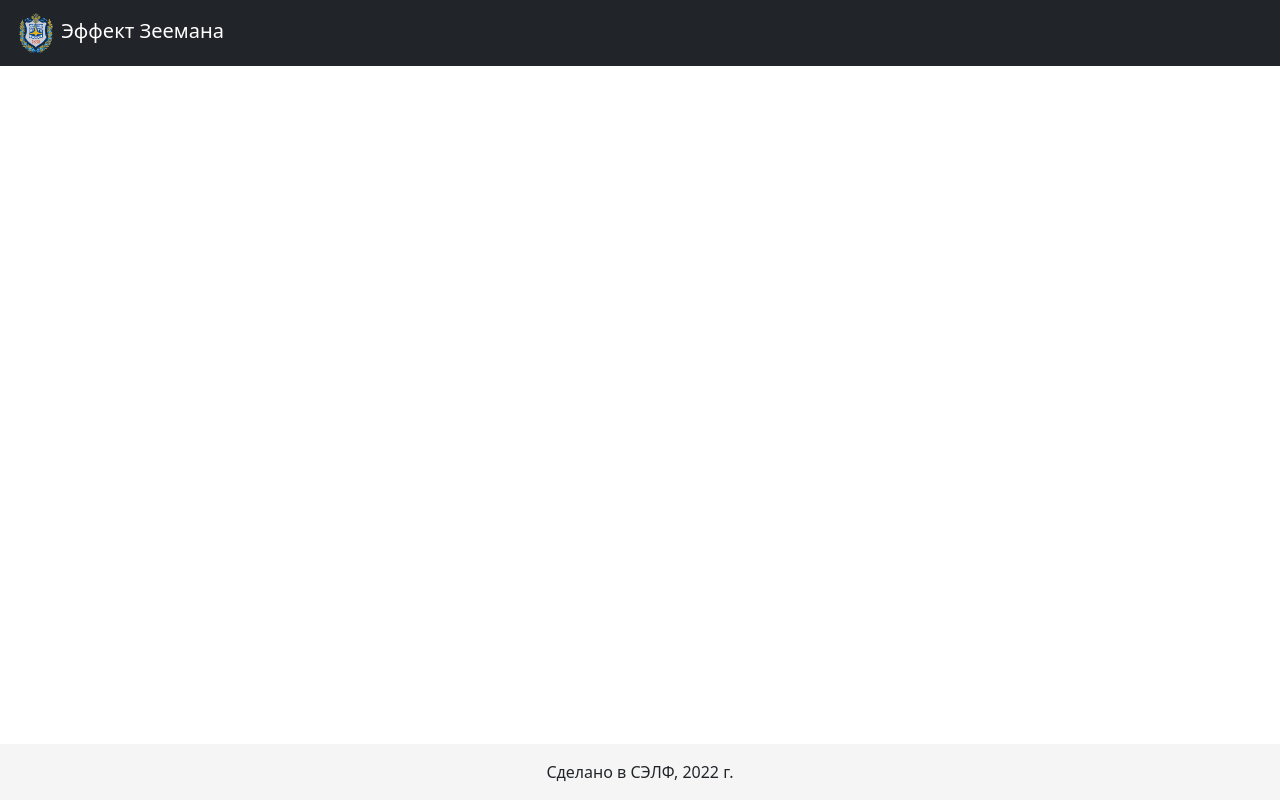
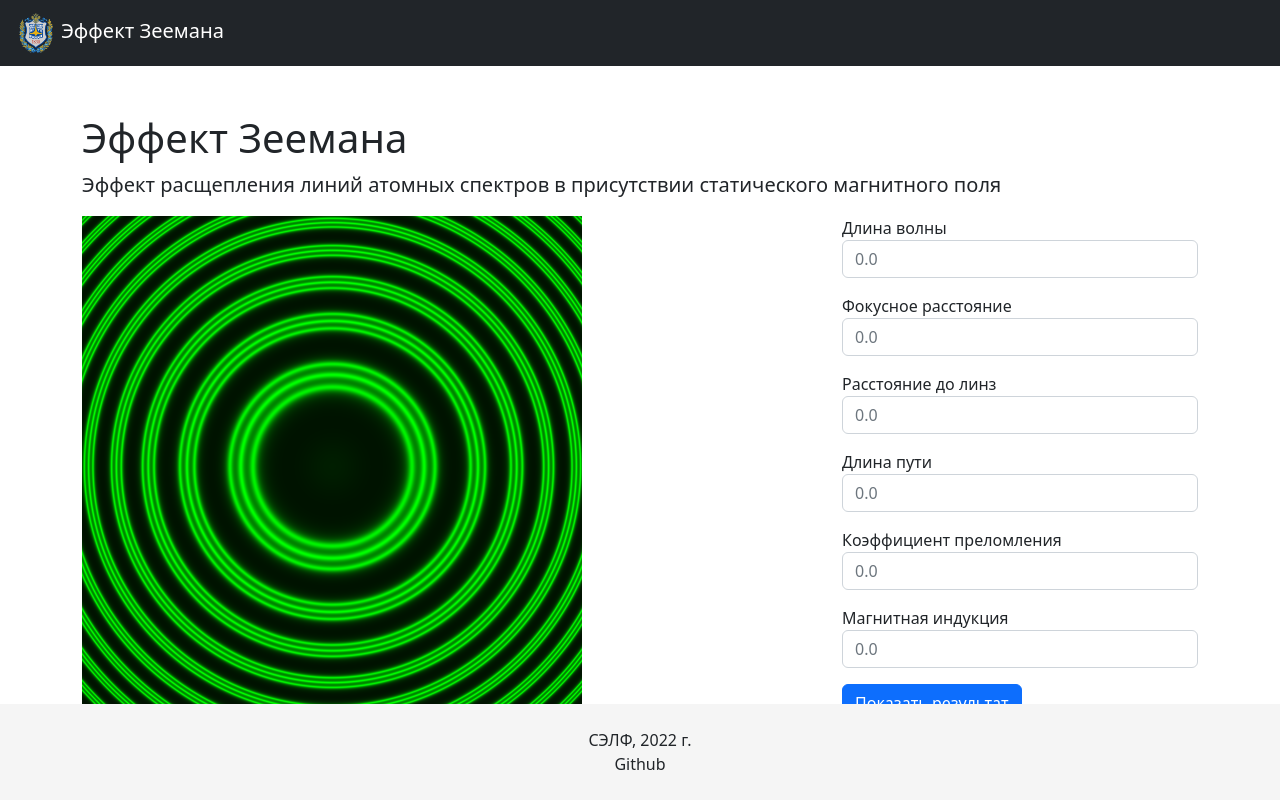
Before and after one commit to paw1a/zeeman, a Svelte app in the folder frontend/: page / in a window 1280 px wide. Built offline with nearby package versions, Linux system fonts and the light colour scheme.

Commit message:
frontend: initial layout

```diff
--- a/frontend/src/Footer.svelte
+++ b/frontend/src/Footer.svelte
@@ -1,10 +1,11 @@
-<footer class="fixed-bottom mt-auto py-3">
-  <div class="container">Сделано в СЭЛФ, 2022 г.</div>
+<footer class="fixed-bottom mt-auto py-4">
+  СЭЛФ, 2022 г.
+  <a class="nav-link" href="https://github.com/paw1a/zeeman">Github</a>
 </footer>
 
 <style>
-  footer {
-      text-align: center;
-      background-color: #f5f5f5;
-  }
+    footer {
+        text-align: center;
+        background-color: #f5f5f5;
+    }
 </style>
--- a/frontend/src/Navbar.svelte
+++ b/frontend/src/Navbar.svelte
@@ -1,5 +1,5 @@
 <header>
-  <nav class="navbar navbar-expand-md navbar-dark fixed-top bg-dark" id="navbar">
+  <nav class="navbar navbar-expand-md navbar-dark bg-dark" id="navbar">
     <a class="navbar-brand" href="#">
       <img src="/bmstu.webp" id="navbar-logo" />
       Эффект Зеемана
--- a/frontend/src/Zeeman/Controls.svelte
+++ b/frontend/src/Zeeman/Controls.svelte
@@ -0,0 +1,29 @@
+<div class="col-md-4 order-md-2">
+  <form class="needs-validation " novalidate="">
+    <div class="mb-3">
+      <label for="waveLength">Длина волны</label>
+      <input id="waveLength" class="form-control" type="text" placeholder="0.0" value="" required="">
+    </div>
+    <div class="mb-3">
+      <label for="focalDistance">Фокусное расстояние</label>
+      <input id="focalDistance" class="form-control" type="text" placeholder="0.0" value="" required="">
+    </div>
+    <div class="mb-3">
+      <label for="glassesDistance">Расстояние до линз</label>
+      <input id="glassesDistance" class="form-control" type="text" placeholder="0.0" value="" required="">
+    </div>
+    <div class="mb-3">
+      <label for="pathDifference">Длина пути</label>
+      <input id="pathDifference" class="form-control" type="text" placeholder="0.0" value="" required="">
+    </div>
+    <div class="mb-3">
+      <label for="refractionFactor">Коэффициент преломления</label>
+      <input id="refractionFactor" class="form-control" type="text" placeholder="0.0" value="" required="">
+    </div>
+    <div class="mb-3">
+      <label for="magneticInduction">Магнитная индукция</label>
+      <input id="magneticInduction" class="form-control" type="text" placeholder="0.0" value="" required="">
+    </div>
+    <button class="btn btn-primary">Показать результат</button>
+  </form>
+</div>
--- a/frontend/src/Zeeman/View.svelte
+++ b/frontend/src/Zeeman/View.svelte
@@ -0,0 +1,8 @@
+<div id="view" class="col-md-8 order-md-1">
+  <img src="/sample.png" class="float-left" alt="view"/>
+</div>
+
+<style>
+    #view {
+    }
+</style>
--- a/frontend/src/Zeeman/Zeeman.svelte
+++ b/frontend/src/Zeeman/Zeeman.svelte
@@ -1,10 +1,16 @@
 <script>
 
-import Controls from "./Controls.svelte";
-import View from "./View.svelte";
+    import Controls from "./Controls.svelte";
+    import View from "./View.svelte";
 </script>
 
-<main class="flex-shrink-0">
-  <View/>
-  <Controls/>
+<main class="flex-shrink-0" role="main">
+  <div class="container">
+    <h1 class="mt-5">Эффект Зеемана</h1>
+    <p class="lead">Эффект расщепления линий атомных спектров в присутствии статического магнитного поля</p>
+    <div class="row">
+      <View/>
+      <Controls/>
+    </div>
+  </div>
 </main>
--- a/frontend/src/app.css
+++ b/frontend/src/app.css
@@ -17,10 +17,11 @@
 a {
   font-weight: 500;
   color: #646cff;
-  text-decoration: inherit;
+  text-decoration: none;
 }
 a:hover {
   color: #535bf2;
+  text-decoration: underline;
 }
 
 h1 {
```
Also changed, not shown: frontend/src/api/zeeman.ts (+0 -22 lines), frontend/src/lib/Counter.svelte (deleted, +0 -10 lines), frontend/public/sample.png (added), frontend/src/assets/svelte.svg (deleted).
